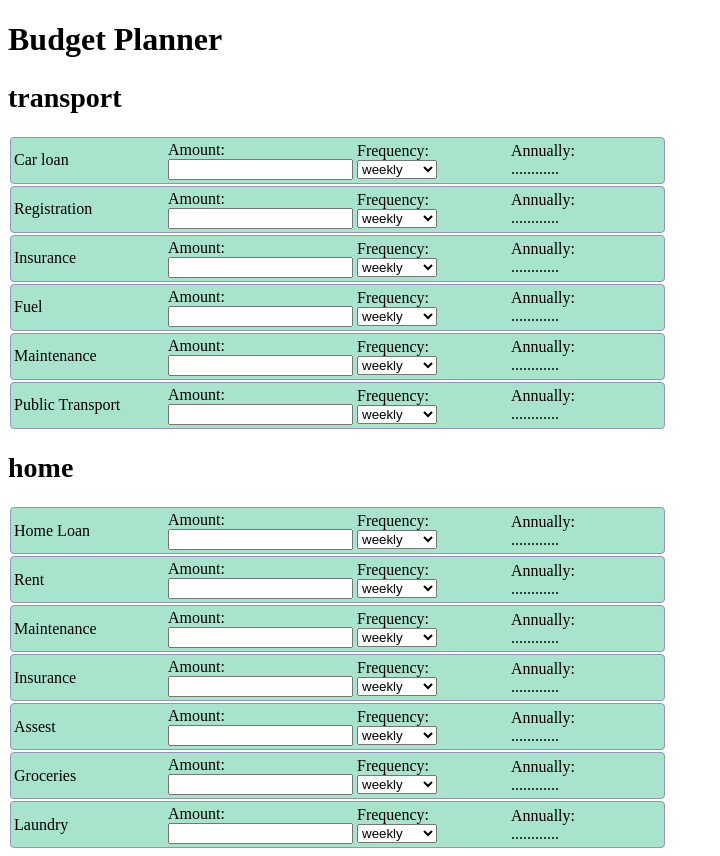
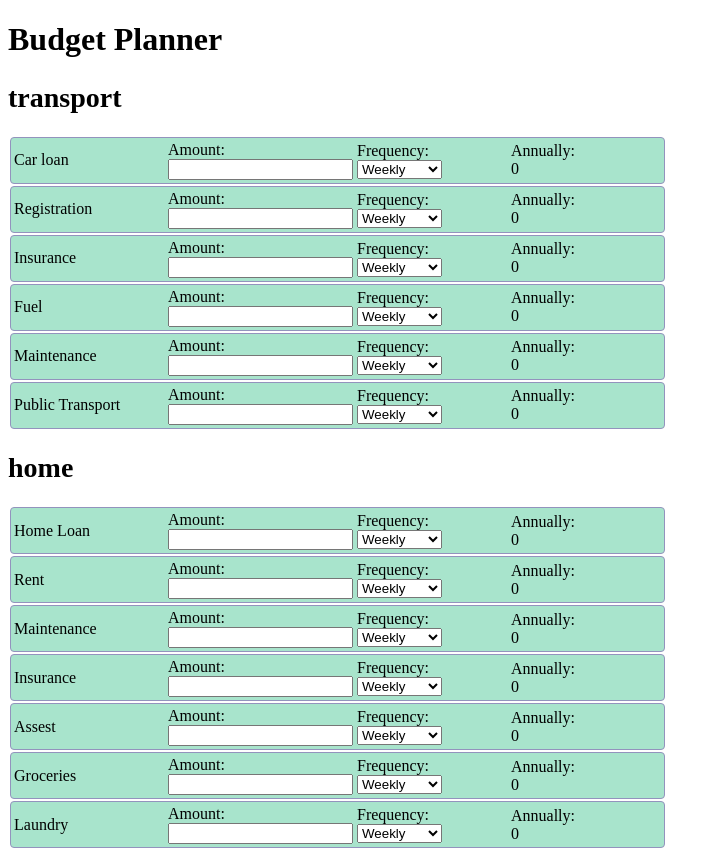
Before and after one commit to DBurgess93/budget-planner, a React (Create React App) app: page / in a window 1280 px wide. Shown: the whole page, without its empty margins (0-720 px from the left). Built offline with nearby package versions, Linux system fonts and the light colour scheme.

Commit message:
show annual total - in progress

```diff
--- a/src/App.js
+++ b/src/App.js
@@ -1,6 +1,12 @@
 import { useState } from 'react'
 
-const Category = ({ categories, frequencies, handleAmountChange, handleFrequencyChange }) => {
+const Category = ({
+  categories,
+  frequencies,
+  handleAmountChange,
+  handleFrequencyChange,
+  calculateTotalAnnualAmount
+}) => {
   return (
     <>
       {Object.keys(categories).map((categoryKey) => (
@@ -26,15 +32,15 @@ const Category = ({ categories, frequencies, handleAmountChange, handleFrequency
                       onChange={(event) => handleFrequencyChange(categoryKey, index, event.target.value)}
                     >
                       {frequencies.map((frequency) => (
-                        <option key={frequency} value={frequency}>
-                          {frequency}
+                        <option key={frequency.label} value={frequency.label}>
+                          {frequency.label}
                         </option>
                       ))}
                     </select>
                   </td>
                   <td>
                     Annually:
-                    <p>............</p>
+                    <p> {calculateTotalAnnualAmount(item.amount, item.frequency)} </p>
                   </td>
                 </tr>
               </tbody>
@@ -120,25 +126,47 @@ const App = () => {
     ]
   })
 
+  const [totalAnnualAmount, setTotalAnnualAmount] = useState(0)
+
+  const calculateTotalAnnualAmount = () => {
+    let totalAmount = 0;
+    Object.keys(categories).forEach((categoryKey) => {
+      categories[categoryKey].forEach((item) => {
+        const { amount, frequency } = item;
+        if (amount && frequency) {
+          const numericAmount = parseFloat(amount);
+          const selectedFrequency = frequencies.find((f) => f.label === frequency);
+          if (selectedFrequency) {
+            totalAmount += numericAmount * selectedFrequency.value;
+          }
+        }
+      });
+    });
+    return totalAmount;
+  };
+
   const handleAmountChange = (categoryKey, itemIndex, amount) => {
     const updatedCategories = { ...categories }
     updatedCategories[categoryKey][itemIndex].amount = amount
     console.log(updatedCategories)
     setCategories(updatedCategories)
+    setTotalAnnualAmount(calculateTotalAnnualAmount)
   };
 
   const handleFrequencyChange = (categoryKey, itemIndex, frequency) => {
     const updatedCategories = { ...categories }
     updatedCategories[categoryKey][itemIndex].frequency = frequency
     console.log(updatedCategories)
+    setCategories(updatedCategories)
+    setTotalAnnualAmount(calculateTotalAnnualAmount)
   }
 
   const frequencies = [
-    "weekly",
-    "fortnightly",
-    "monthly",
-    "yearly"
-  ]
+    { label: 'Weekly', value: 52 },
+    { label: 'Fortnightly', value: 26 },
+    { label: 'Monthly', value: 12 },
+    { label: 'Yearly', value: 1 },
+  ];
 
   return (
     <div>
@@ -148,6 +176,7 @@ const App = () => {
         frequencies={frequencies}
         handleAmountChange={handleAmountChange}
         handleFrequencyChange={handleFrequencyChange}
+        calculateTotalAnnualAmount={calculateTotalAnnualAmount}
       />
     </div>
   );
```
